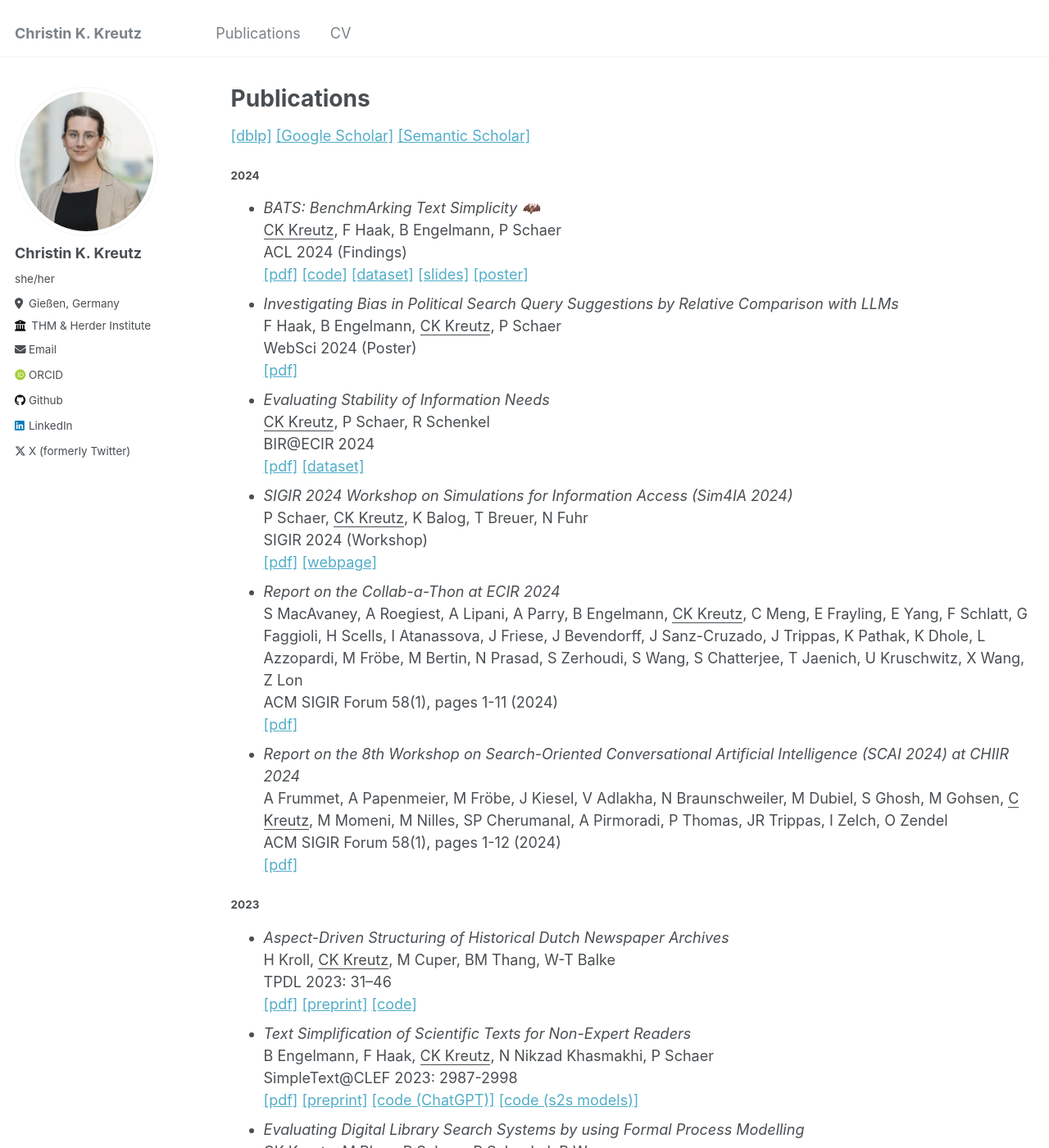
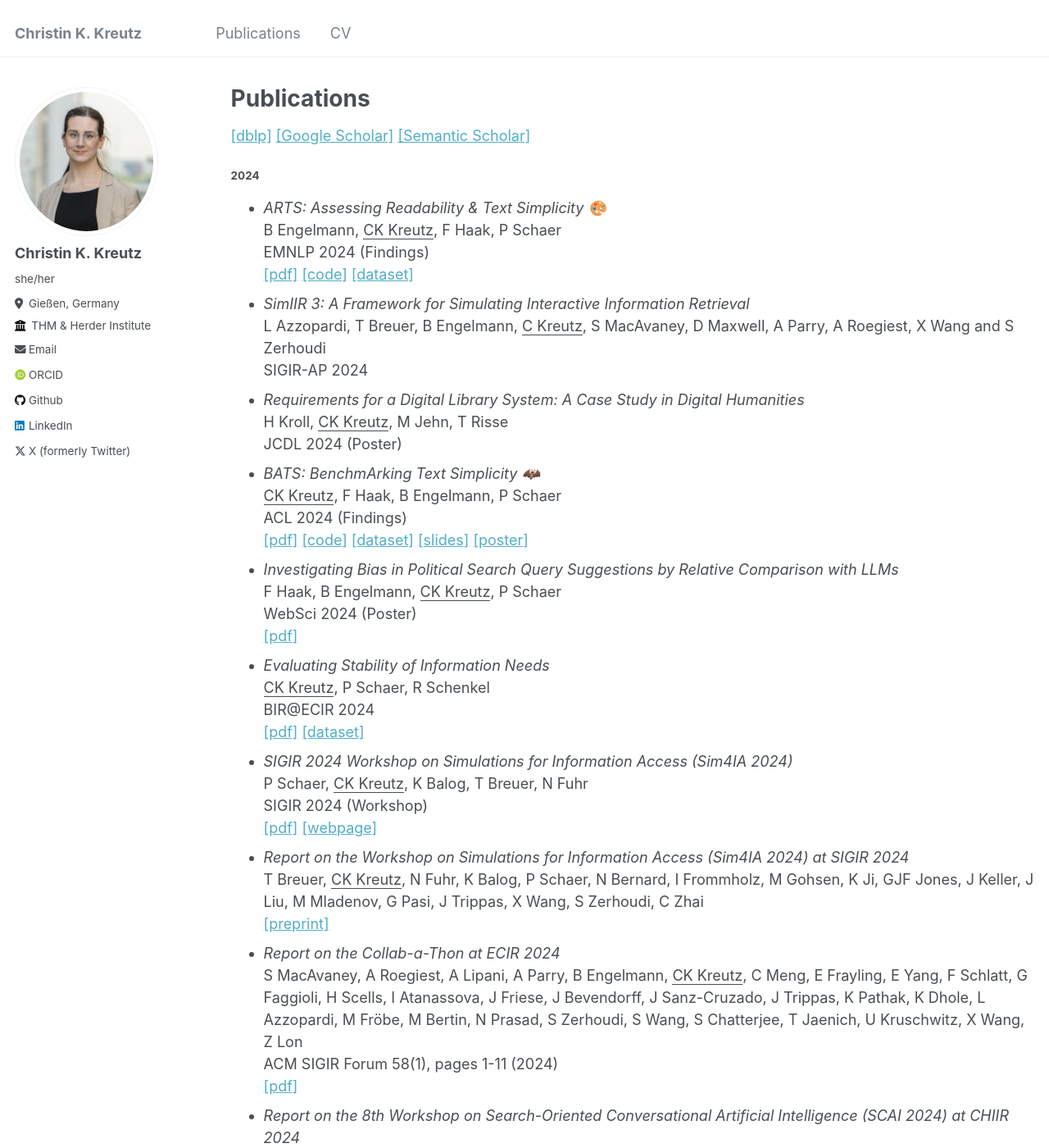
Before and after one commit to kreutzch/kreutzch.github.io, a Jekyll site: the page built from _pages/publications.md, in a window 1280 px wide and 1400 px high. Shown: the whole window at 82% size. Built offline with Jekyll 4.4.1, drawn with Linux system fonts in a browser that asks for light colours; some web fonts are replaced.

Commit message:
Oct 24 update

```diff
--- a/_pages/publications.md
+++ b/_pages/publications.md
@@ -9,6 +9,16 @@ author_profile: True
 
 
 ##### 2024
+- *ARTS: Assessing Readability & Text Simplicity 🎨*\\
+B Engelmann, <u>CK Kreutz</u>, F Haak, P Schaer\\
+EMNLP 2024 (Findings)\\
+[[pdf]](..\files\ARTS.pdf) [[code]](https://github.com/irgroup/ARTS) [[dataset]](https://zenodo.org/records/13847807)
+- *SimIIR 3: A Framework for Simulating Interactive Information Retrieval*\\
+L Azzopardi, T Breuer, B Engelmann, <u>C Kreutz</u>, S MacAvaney, D Maxwell, A Parry, A Roegiest, X Wang and S Zerhoudi\\
+SIGIR-AP 2024
+- *Requirements for a Digital Library System: A Case Study in Digital Humanities*\\
+H Kroll, <u>CK Kreutz</u>, M Jehn, T Risse\\
+JCDL 2024 (Poster)
 - *BATS: BenchmArking Text Simplicity 🦇*\\
 <u>CK Kreutz</u>, F Haak, B Engelmann, P Schaer\\
 ACL 2024 (Findings)\\
@@ -26,6 +36,9 @@ BIR@ECIR 2024\\
 P Schaer, <u>CK Kreutz</u>, K Balog, T Breuer, N Fuhr\\
 SIGIR 2024 (Workshop)\\
 [[pdf]](https://dl.acm.org/doi/10.1145/3626772.3657991) [[webpage]](https://sim4ia.org/sigir2024/)
+- *Report on the Workshop on Simulations for Information Access (Sim4IA 2024) at SIGIR 2024*\\
+T Breuer, <u>CK Kreutz</u>, N Fuhr, K Balog, P Schaer, N Bernard, I Frommholz, M Gohsen, K Ji, GJF Jones, J Keller, J Liu, M Mladenov, G Pasi, J Trippas, X Wang, S Zerhoudi, C Zhai\\
+[[preprint]](https://arxiv.org/pdf/2409.18024)
 - *Report on the Collab-a-Thon at ECIR 2024*\\
 S MacAvaney, A Roegiest, A Lipani, A Parry, B Engelmann, <u>CK Kreutz</u>, C Meng, E Frayling, E Yang, F Schlatt, G Faggioli, H Scells, I Atanassova, J Friese, J Bevendorff, J Sanz-Cruzado, J Trippas, K Pathak, K Dhole, L Azzopardi, M Fröbe, M Bertin, N Prasad, S Zerhoudi, S Wang, S Chatterjee, T Jaenich, U Kruschwitz, X Wang, Z Lon\\
 ACM SIGIR Forum 58(1), pages 1-11 (2024)\\
```
Also changed, not shown: 1 other file.
